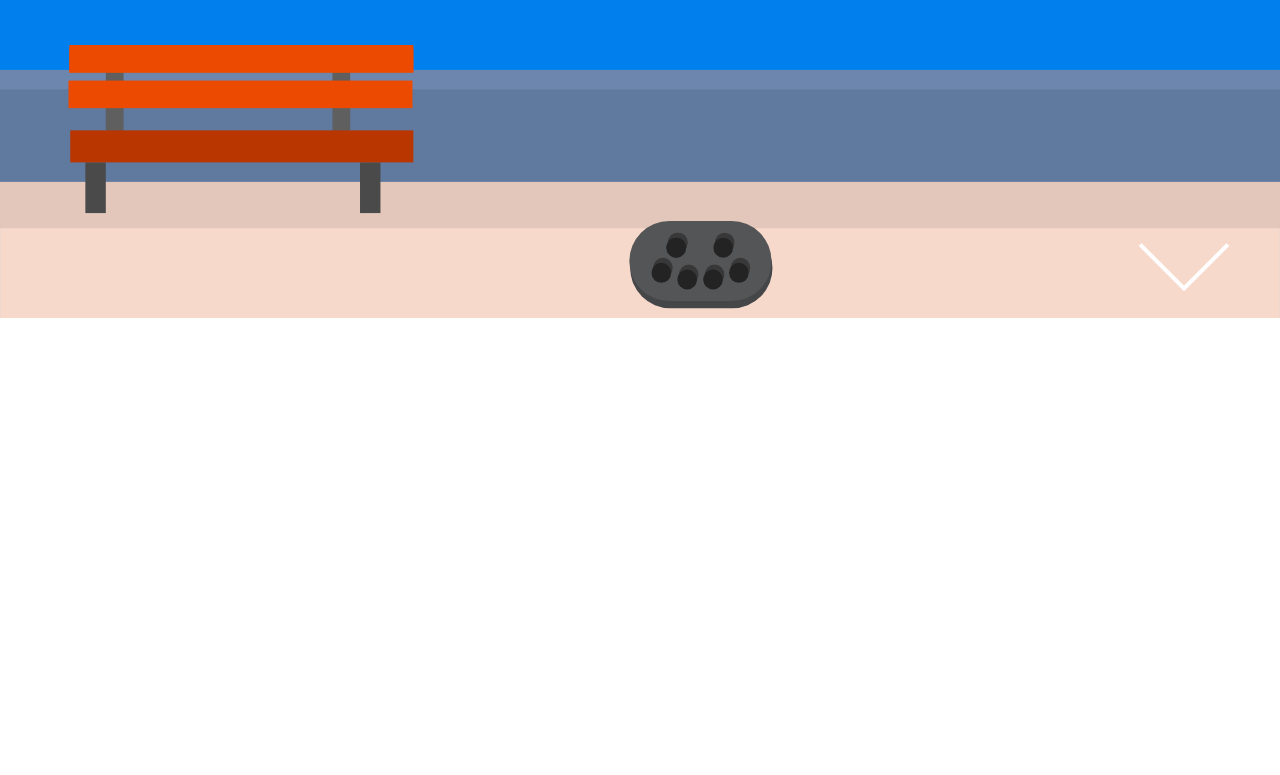
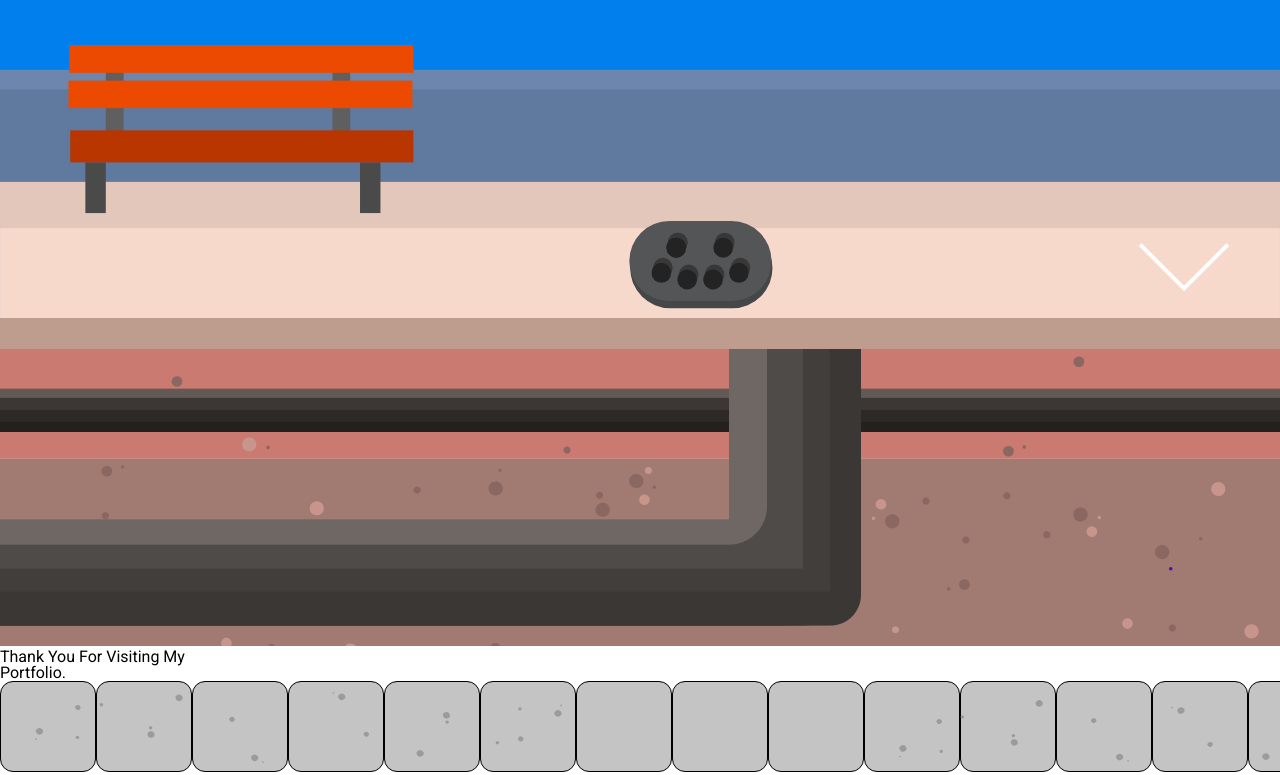
Before and after one commit to edenizk/edenizk.github.io, a Vue app: page / in a window 1280 px wide. Shown: the part 482-1257 px from the top of the page. Before the commit the page ends 800 px from the top, so only its background shows below. Built offline with nearby package versions, Linux system fonts and the light colour scheme.

Commit message:
[Underground] Underground created

```diff
--- a/src/App.vue
+++ b/src/App.vue
@@ -2,12 +2,14 @@
   <div id="app">
     <Navigation/>
     <Home msg="Welcome to Your Home App"/>
+    <Underground/>
   </div>
 </template>
 
 <script>
+import Navigation from './dev/Navigation.vue';
 import Home from './dev/sections/Home.vue';
-import Navigation from './dev/Navigation.vue';
+import Underground from './dev/sections/Underground.vue';
 
 import './dev/scss/main.scss';
 
@@ -16,6 +18,7 @@ export default {
   components: {
     Navigation,
     Home,
+    Underground,
   },
 };
 </script>
--- /dev/null
+++ b/src/dev/scss/sections/underground.scss
@@ -0,0 +1,54 @@
+.undergrd{
+    position: relative;
+    background-color: #3a3532;
+
+    &__image{
+        width: 100%;
+    }
+
+    &__main{
+        position: relative;
+        height: 110vh;
+        display: flex;
+    }
+
+    &__text{
+        display: flex;
+        text-align: center;
+        align-self: center;
+        font-size: 8vh;
+        color: white;
+        font-weight: 700;
+        width: 100%;
+
+        & h2{
+            width: 100%;
+
+            & span{
+                color: $dim-highlight;
+            }
+        }
+
+
+
+
+        &::before,
+        &::after{
+            content: '';
+            z-index: 100;
+            width: 100%;
+            display: block;
+            height: 5px;
+            background-color: white;
+            margin: auto;
+            margin-right: 20px;
+            margin-left: 20px;
+        }
+    }
+
+    &__stone{
+        position: absolute;
+        width: 100%;
+        bottom: 0;
+    }
+}
--- /dev/null
+++ b/src/dev/sections/Underground.vue
@@ -0,0 +1,24 @@
+<template>
+    <section class="undergrd">
+        <img
+            class="undergrd__image"
+            src="../../assets/svg/earth_with_pipes.svg"
+            alt="earth with pipes"
+        />
+        <div class="undergrd__main">
+            <div class="undergrd__text">
+                <h2>
+                    Thank You For Visiting My<br>
+                    <span>Portfolio.</span>
+                </h2>
+            </div>
+            <img class="undergrd__stone" src="../../assets/svg/stone.svg" alt="stones">
+        </div>
+    </section>
+</template>
+
+<script>
+export default {
+  name: 'Underground',
+};
+</script>
```
